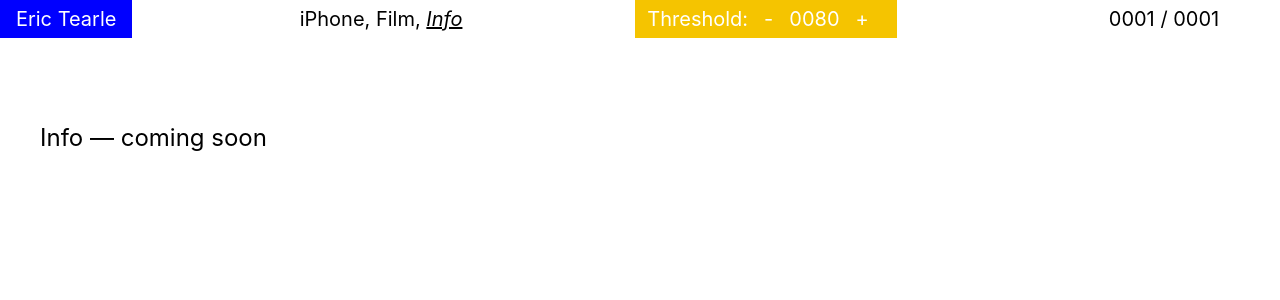
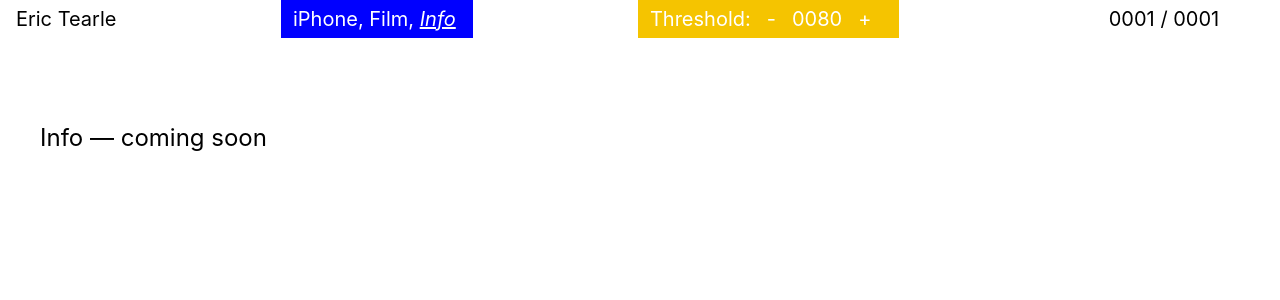
Before and after one commit to etearle86/erictearlewebsite, a React (Create React App) app: page /info in a window 1280 px wide. Shown: the top 300 px of the page. Built offline with nearby package versions, Linux system fonts and the light colour scheme.

Commit message:
Update Footer.scss

```diff
--- a/src/components/Footer/Footer.scss
+++ b/src/components/Footer/Footer.scss
@@ -14,15 +14,18 @@
   user-select: none;
 
   .Footer_name {
-    background-color: blue;
-    color: #fff;
-    padding: 4px 16px;
-    margin-left: -16px;
+    color: #000;
+    cursor: pointer;
   }
 
   .Footer_categoryWrapper {
+    background-color: blue;
+    color: #fff;
+    padding: 4px 12px;
+
     .Footer_category {
       cursor: pointer;
+      color: #fff;
     }
 
     .Footer_category:hover {
```
